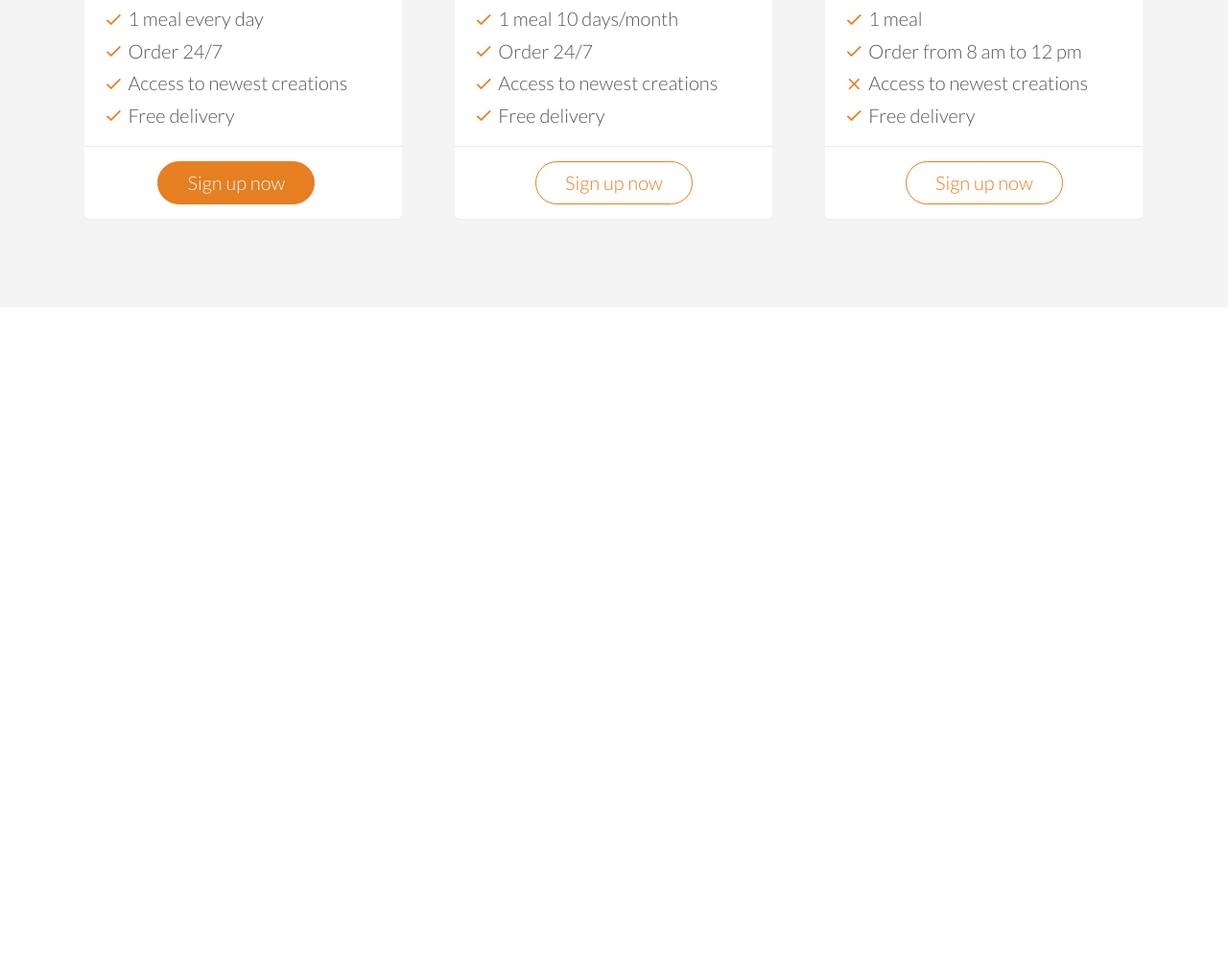
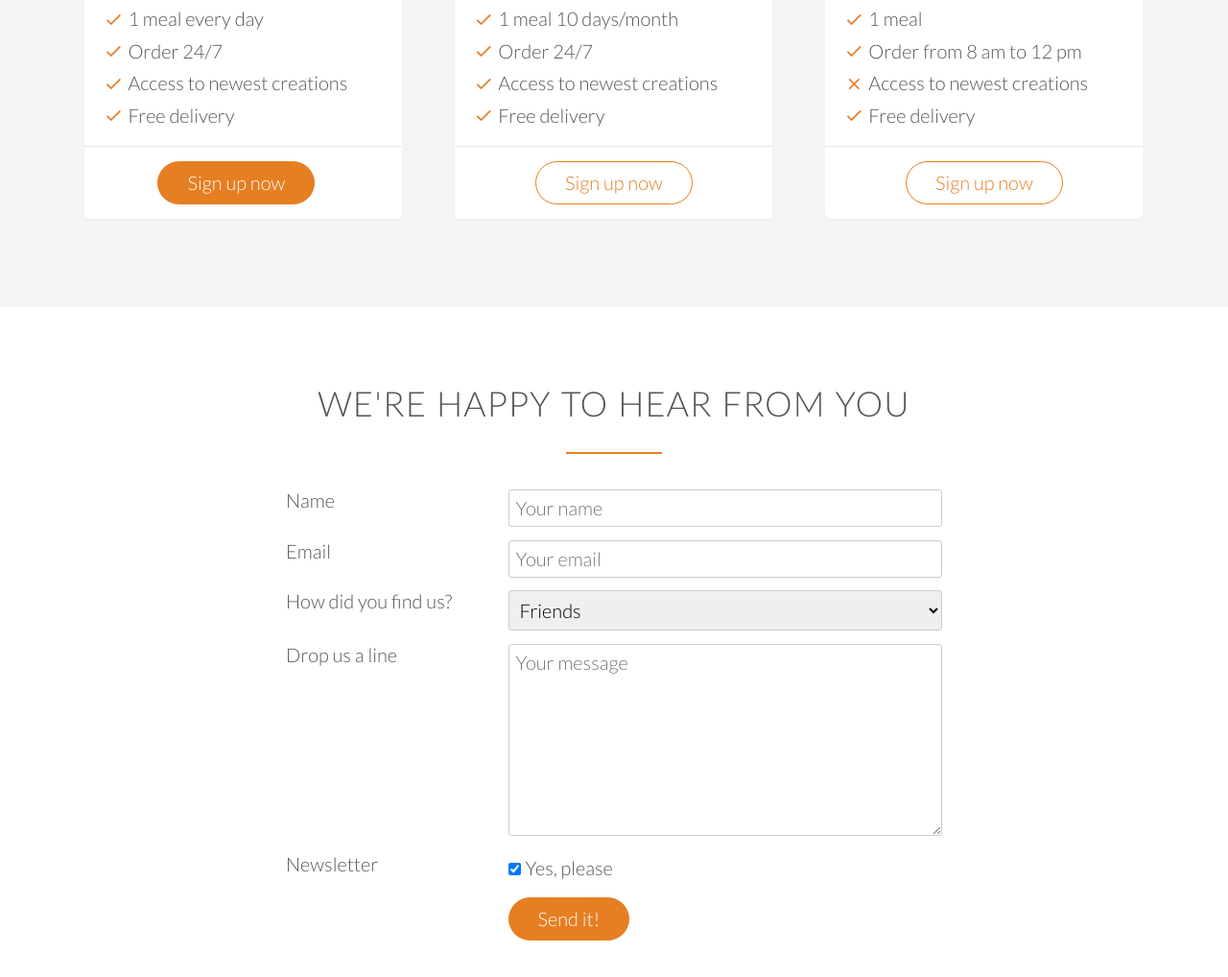
Before and after one commit to ahmedsadman/omnifood-website, a plain HTML site: page index.html in a window 1280 px wide. Shown: the part 4289-5307 px from the top of the page at 96% size. Before the commit the page ends 4609 px from the top, so only its background shows below. Drawn offline with nearby package versions, Linux system fonts and the light colour scheme.

Commit message:
added contact form

```diff
--- a/index.html
+++ b/index.html
@@ -370,5 +370,73 @@
                 </div>
             </div>
         </section>
+
+        <section class="section-form">
+            <div class="row">
+                <h2>We're happy to hear from you</h2>
+            </div>
+            <div class="row">
+                <form action="#" method="post" class="contact-form">
+                    <div class="row">
+                        <div class="col span-1-of-3">
+                            <label for="name">Name</label>
+                        </div>
+                        <div class="col span-2-of-3">
+                            <input type="text" name="name" id="name" placeholder="Your name" required>
+                        </div>
+                    </div>
+
+                    <div class="row">
+                        <div class="col span-1-of-3">
+                            <label for="email">Email</label>
+                        </div>
+                        <div class="col span-2-of-3">
+                            <input type="email" name="email" id="email" placeholder="Your email" required>
+                        </div>
+                    </div>
+
+                    <div class="row">
+                        <div class="col span-1-of-3">
+                            <label for="find-us">How did you find us?</label>
+                        </div>
+                        <div class="col span-2-of-3">
+                            <select name="find-us" id="find-us">
+                                <option value="friends" selected>Friends</option>
+                                <option value="search">Search Engine</option>
+                                <option value="ad">Advertisement</option>
+                                <option value="other">Other</option>
+                            </select>
+                        </div>
+                    </div>
+
+                    <div class="row">
+                        <div class="col span-1-of-3">
+                            <label>Drop us a line</label>
+                        </div>
+                        <div class="col span-2-of-3">
+                            <textarea name="message" placeholder="Your message"></textarea>
+                        </div>
+                    </div>
+
+                    <div class="row">
+                        <div class="col span-1-of-3">
+                            <label>Newsletter</label>
+                        </div>
+                        <div class="col span-2-of-3">
+                            <input type="checkbox" name="news" id="news" checked>Yes, please
+                        </div>
+                    </div>
+
+                    <div class="row">
+                        <div class="col span-1-of-3">
+                            <label>&nbsp;</label>
+                        </div>
+                        <div class="col span-2-of-3">
+                            <input type="submit" value="Send it!">
+                        </div>
+                    </div>
+                </form>
+            </div>
+        </section>
     </body>
 </html>
--- a/resources/css/style.css
+++ b/resources/css/style.css
@@ -137,7 +137,7 @@ a:hover, a:active {
 }
 
 /* -------- Buttons ---------- */
-.btn:link, .btn:visited {
+.btn:link, .btn:visited, input[type=submit] {
     display: inline-block;
     padding: 10px 30px;
     font-weight: 300;
@@ -146,7 +146,7 @@ a:hover, a:active {
     transition: background-color 0.2s, border 0.2s, color 0.2s;
 }
 
-.btn-full:link, .btn-full:visited {
+.btn-full:link, .btn-full:visited, input[type=submit] {
     background-color: #e67e22;
     border: 1px solid #e67e22;
     color: #fff;
@@ -158,7 +158,7 @@ a:hover, a:active {
     color: #e67e22;
 }
 
-.btn:hover, .btn:active {
+.btn:hover, .btn:active, input[type=submit]:hover, input[type=submit]:active {
     background-color: #cf6d17;
 }
 
@@ -434,3 +434,32 @@ cite img {
 .plan-box ul li {
     padding: 5px 0;
 }
+
+/* ---------------------------------------------------- */
+/* Contact Form */
+/* ---------------------------------------------------- */
+
+.contact-form {
+    width: 60%;
+    margin: 0 auto;
+}
+
+input[type=text], input[type=email], select, textarea {
+    width: 100%;
+    padding: 7px;
+    border-radius: 3px;
+    border: 1px solid #ccc;
+    font-weight: 300;
+}
+
+input[type=checkbox] {
+    margin: 10px 5px 10px 0;
+}
+
+textarea {
+    height: 200px;
+}
+
+*:focus {
+    outline: none;
+}
```
